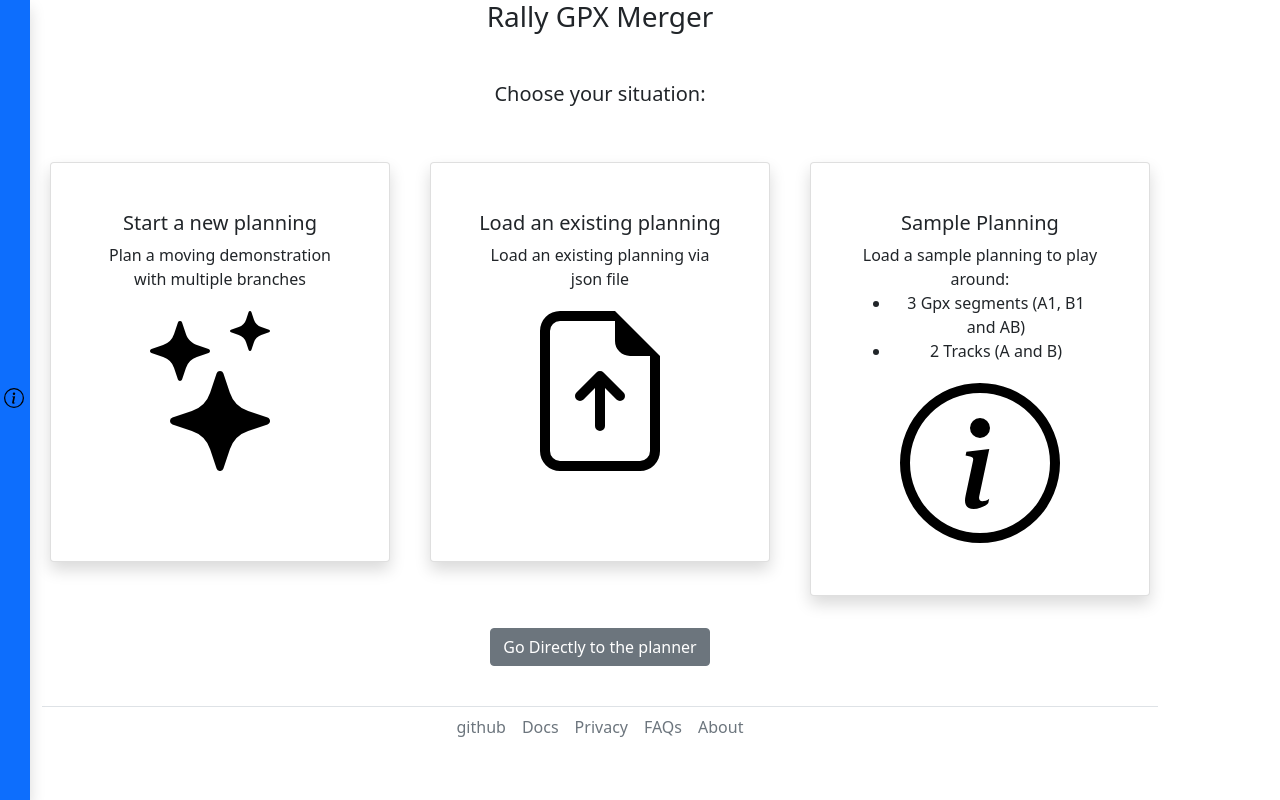
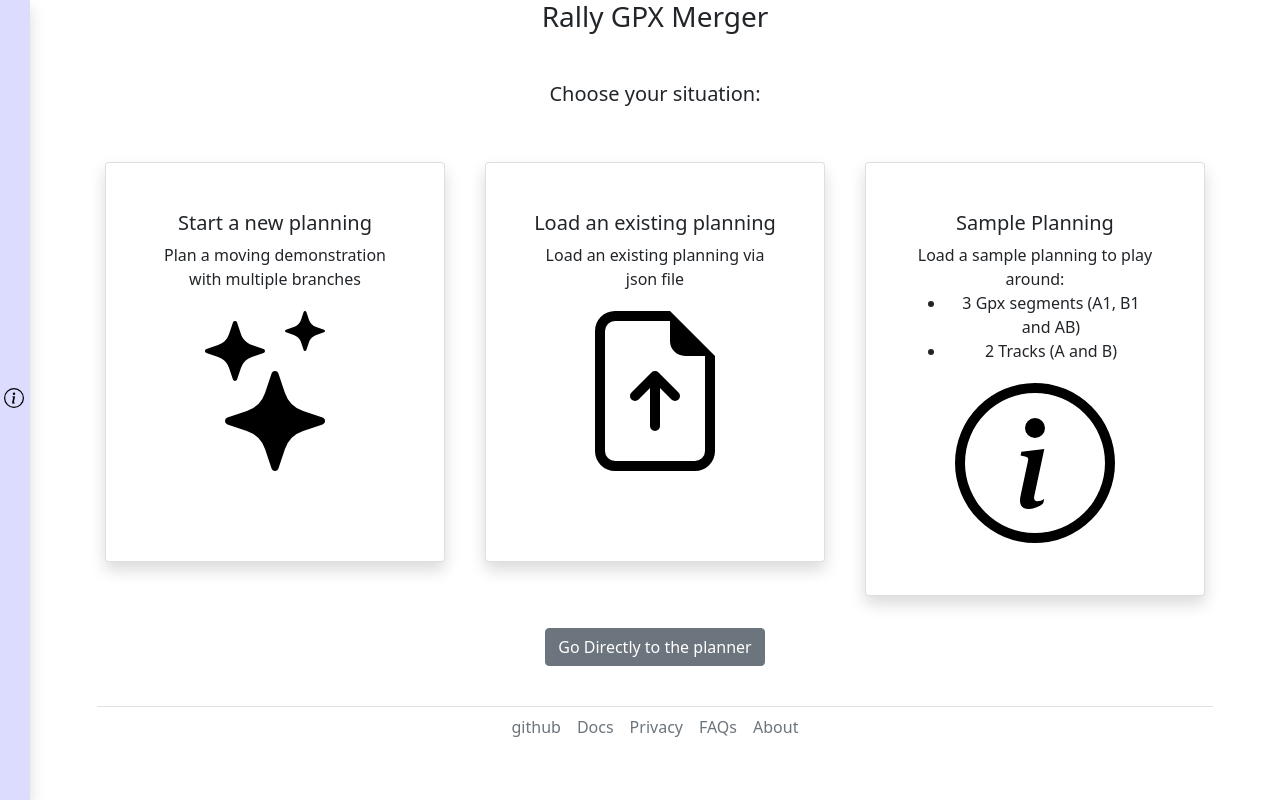
Before and after one commit to SebastianHanfland/RallyGPXMerger, a React (Vite) app in the folder website/: page / in a window 1280 px wide. Built offline with nearby package versions, Linux system fonts and the light colour scheme; what pdfmake would draw is missing.

Commit message:
#106 having the offcanvas integrated

```diff
--- a/website/src/App.css
+++ b/website/src/App.css
@@ -5,6 +5,14 @@
 
 .startPageCard:hover {
     background-color: #efefef;
+}
+
+.canvas-wrapper {
+    width: calc(100% - 30px);
+}
+
+.offcanvas {
+    background-color: rgba(220, 220, 255, 1);
 }
 
 .accordion-button {
--- a/website/src/planner/RallyPlaner.tsx
+++ b/website/src/planner/RallyPlaner.tsx
@@ -16,14 +16,19 @@ const style: CSSProperties = {
     overflowY: 'scroll',
     top: 0,
     zIndex: 10,
-    backgroundColor: '#0d6efd',
+    backgroundColor: 'rgba(220,220,255,1)',
     cursor: 'pointer',
 };
 
 function FloatingInfoButton() {
     const dispatch = useDispatch();
     return (
-        <div style={style} className={'shadow'} onClick={() => dispatch(layoutActions.setShowDashboard(true))}>
+        <div
+            style={style}
+            className={'shadow'}
+            onClick={() => dispatch(layoutActions.setShowDashboard(true))}
+            title={'See overview'}
+        >
             <img
                 src={info}
                 className={'m-1'}
@@ -37,7 +42,7 @@ function FloatingInfoButton() {
 export function RallyPlaner() {
     return (
         <Provider store={store}>
-            <div style={{ left: '30px', position: 'fixed' }}>
+            <div className={'canvas-wrapper'} style={{ left: '30px', position: 'fixed' }}>
                 <RallyPlannerRouter />
             </div>
             <FloatingInfoButton />
--- a/website/src/planner/layout/Header.tsx
+++ b/website/src/planner/layout/Header.tsx
@@ -3,12 +3,11 @@ import { HelpButton } from '../tutorial/HelpButton.tsx';
 import { RemoveDataButton } from './RemoveDataButton.tsx';
 import { Sections } from './types.ts';
 import { useDispatch, useSelector } from 'react-redux';
-import { getSelectionSection, getShowDashboard, layoutActions } from '../store/layout.reducer.ts';
+import { getSelectionSection, layoutActions } from '../store/layout.reducer.ts';
 
 export const AppHeader = () => {
     const dispatch = useDispatch();
     const selectedSection = useSelector(getSelectionSection);
-    const showDashboard = useSelector(getShowDashboard);
     const setSelectedSection = (section: Sections) => dispatch(layoutActions.selectSection(section));
 
     return (
@@ -21,21 +20,21 @@ export const AppHeader = () => {
                             active={'gps' === selectedSection}
                             onClick={() => setSelectedSection('gps')}
                         >
-                            GPS Planner
+                            Planner
                         </Pagination.Item>
                         <Pagination.Item
                             key={'streets'}
                             active={'streets' === selectedSection}
                             onClick={() => setSelectedSection('streets')}
                         >
-                            Street Resolver
+                            Streets
                         </Pagination.Item>
                         <Pagination.Item
                             key={'importExport'}
                             active={'importExport' === selectedSection}
                             onClick={() => setSelectedSection('importExport')}
                         >
-                            Import Export
+                            Import/Export
                         </Pagination.Item>
                         <Pagination.Item
                             key={'settings'}
@@ -43,13 +42,6 @@ export const AppHeader = () => {
                             onClick={() => setSelectedSection('settings')}
                         >
                             Settings
-                        </Pagination.Item>
-                        <Pagination.Item
-                            key={'dashboard'}
-                            active={showDashboard}
-                            onClick={() => dispatch(layoutActions.setShowDashboard(true))}
-                        >
-                            Overview
                         </Pagination.Item>
                     </Pagination>
                     <h1>Rally GPX Merger</h1>
```
